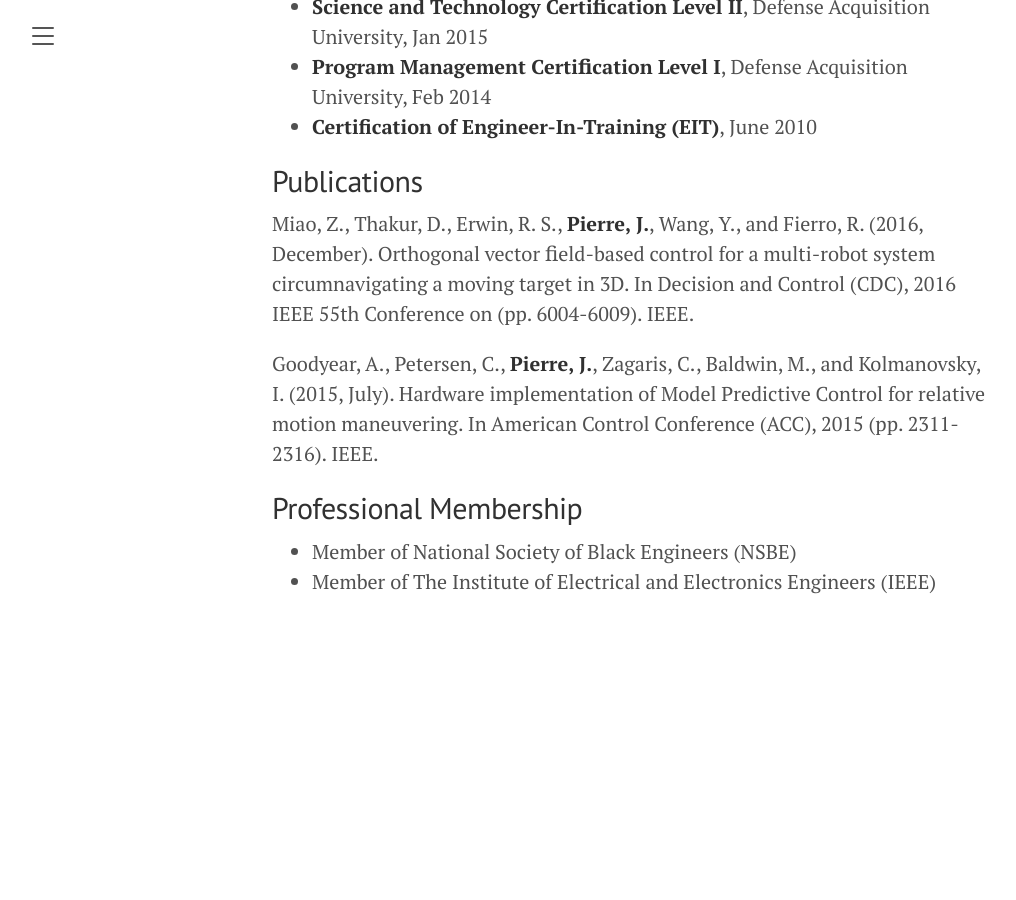
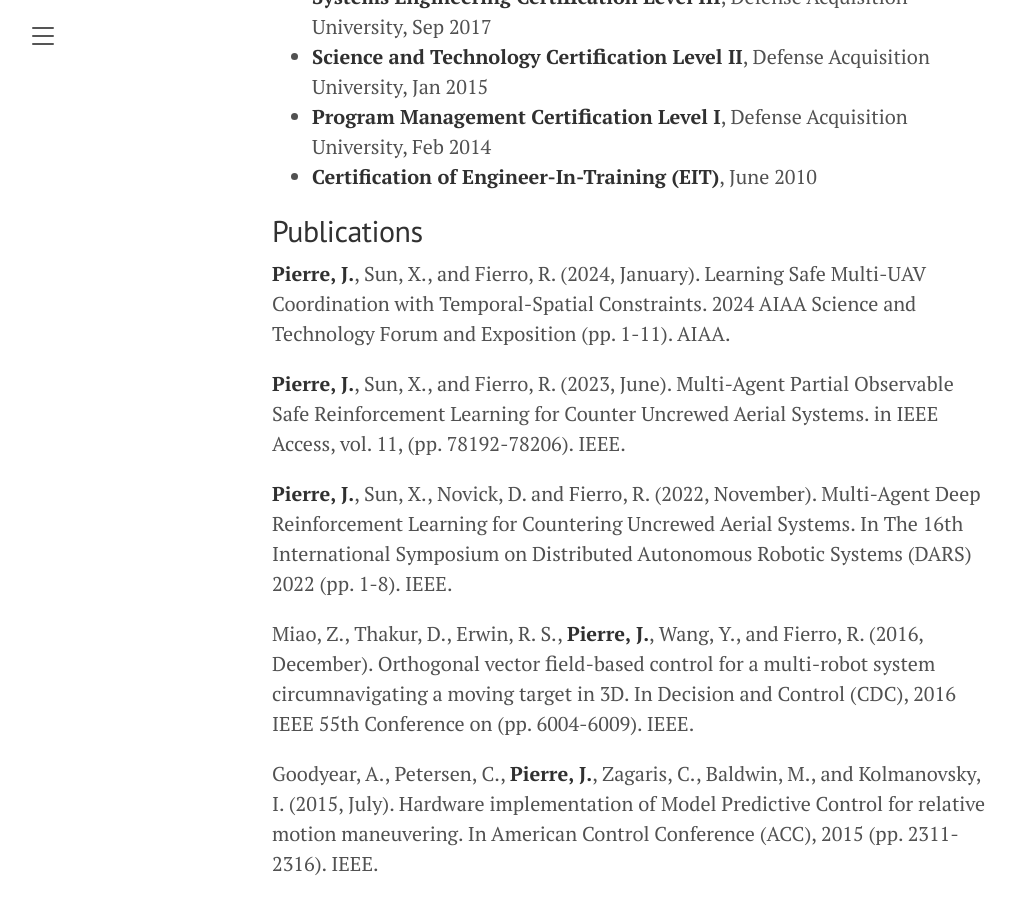
Before and after one commit to jepierre/jepierre.com, a Jekyll site: the page built from _pages/01_cv.md, in a window 1280 px wide and 900 px high, scrolled down 2033 px. Shown: the whole window, without its empty margins (8-1024 px from the left). Built offline with Jekyll 4.4.1, drawn with Linux system fonts in a browser that asks for light colours; nearby versions of some CDN libraries; before the commit the page ends 2710 px from its top, so only the background shows below that; some of the changed text lies outside the part shown.

Commit message:
update website

```diff
--- a/_layouts/blog.html
+++ b/_layouts/blog.html
@@ -4,6 +4,7 @@
 
 <div class="page">
   <h1 class="page-title"> Articles </h1>
+  <h1 class="page-title"> ***Under Construction*** </h1>
 </div>
 
 <div class="posts">
--- a/_pages/01_cv.md
+++ b/_pages/01_cv.md
@@ -4,11 +4,12 @@
 permalink: /cv
 ---
 
-##### [ [www.jepierre.com](https://jepierre.com) ] . info@jepierre.com
+##### [ [www.jepierre.com](https://jepierre.com) ] . <info@jepierre.com>
 
 Education
 ---------
-**Ph.D. Candidate in Computer Engineering, University of New Mexico** (Expected Graduation Dec 2022)
+
+**Ph.D. in Computer Engineering, University of New Mexico** (Dec 2023)
 
 **M.S. in Computer Engineering, University of New Mexico** (Dec 2015)
 
@@ -70,15 +73,20 @@
 Publications
 ----------
 
+**Pierre, J.**, Sun, X., and Fierro, R. (2024, January). Learning Safe Multi-UAV Coordination with Temporal-Spatial Constraints. 2024 AIAA Science and Technology Forum and Exposition (pp. 1-11). AIAA.
+
+**Pierre, J.**, Sun, X., and Fierro, R. (2023, June). Multi-Agent Partial Observable Safe Reinforcement Learning for Counter Uncrewed Aerial Systems.  in IEEE Access, vol. 11, (pp. 78192-78206). IEEE.
+
+**Pierre, J.**, Sun, X., Novick, D. and Fierro, R. (2022, November). Multi-Agent Deep Reinforcement Learning for Countering Uncrewed Aerial Systems. In The 16th International Symposium on Distributed Autonomous Robotic Systems (DARS) 2022 (pp. 1-8). IEEE.
+
 Miao, Z., Thakur, D., Erwin, R. S., **Pierre, J.**, Wang, Y., and Fierro, R. (2016, December).
-Orthogonal vector ﬁeld-based control for a multi-robot system circumnavigating a moving target in
-3D. In Decision and Control (CDC), 2016 IEEE 55th Conference on (pp. 6004-6009). IEEE.
+Orthogonal vector ﬁeld-based control for a multi-robot system circumnavigating a moving target in 3D. In Decision and Control (CDC), 2016 IEEE 55th Conference on (pp. 6004-6009). IEEE.
 
-Goodyear, A., Petersen, C., **Pierre, J.**, Zagaris, C., Baldwin, M., and Kolmanovsky, I. (2015,
-July). Hardware implementation of Model Predictive Control for relative motion maneuvering. In
+Goodyear, A., Petersen, C., **Pierre, J.**, Zagaris, C., Baldwin, M., and Kolmanovsky, I. (2015, July). Hardware implementation of Model Predictive Control for relative motion maneuvering. In
 American Control Conference (ACC), 2015 (pp. 2311-2316). IEEE.
 
 Professional Membership
 -----------------------
+
 - Member of National Society of Black Engineers (NSBE)
 - Member of The Institute of Electrical and Electronics Engineers (IEEE)
```
Also changed, not shown: other parts of _pages/01_cv.md (+3 -1 lines), _drafts/windows_docker.md (added, +4 -0 lines), _drafts/wsl2_on_windows10.md (added, +12 -0 lines), _drafts/2021-12-17-cuas-docker-windows.md (renamed from _posts/2021-12-17-cuas-docker-windows.md), _drafts/2021-12-18-docker-gui-app.md (renamed from _posts/2021-12-18-docker-gui-app.md), _drafts/2021-12-18-wsl-issues.md (renamed from _posts/2021-12-18-wsl-issues.md), 1 other file.
